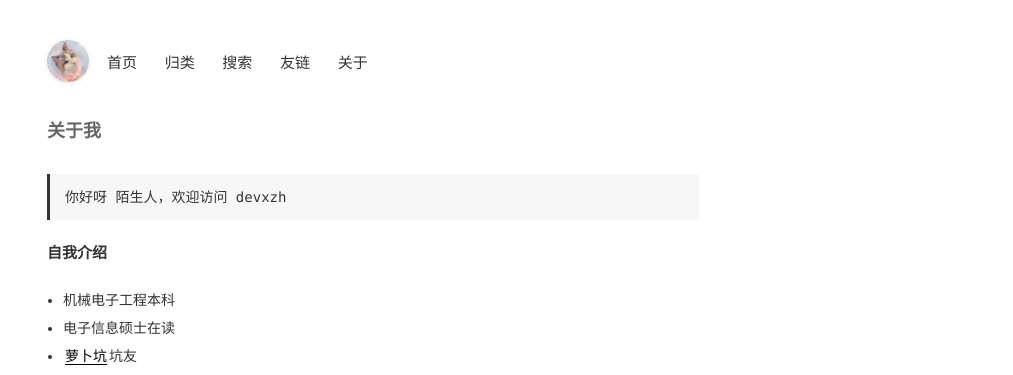
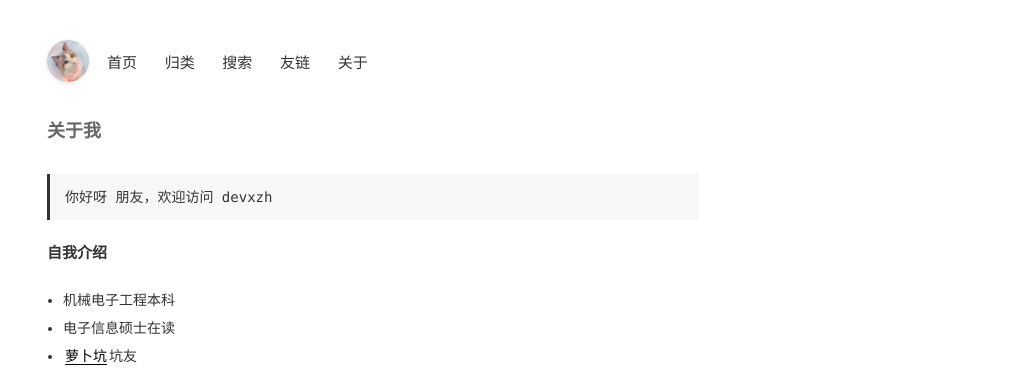
Before and after one commit to devxzh/devxzh.github.io, a Jekyll site: the page built from pages/about.md, in a window 1280 px wide. Shown: the top 375 px of the page, without its empty margins (267-1280 px from the left). Built offline with Jekyll 4.4.1, drawn with Linux system fonts in a browser that asks for light colours; comment, search, counter and statistics services are not loaded.

Commit message:
Update about.md

```diff
--- a/pages/about.md
+++ b/pages/about.md
@@ -3,7 +3,7 @@ layout: mypost
 title: 关于我
 ---
 
-> 你好呀 陌生人，欢迎访问 devxzh
+> 你好呀 朋友，欢迎访问 devxzh
 
 ### 自我介绍
 
```
